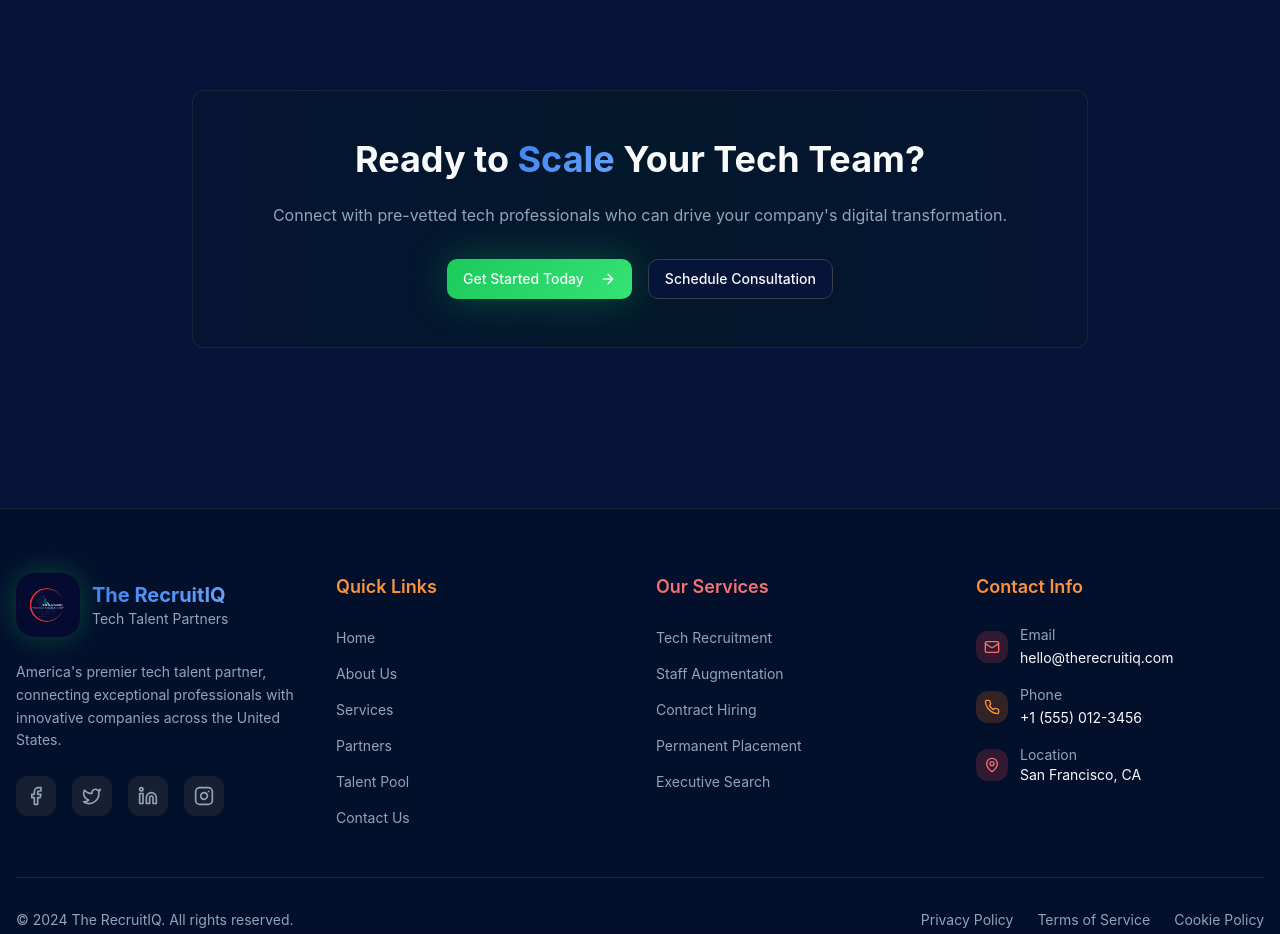
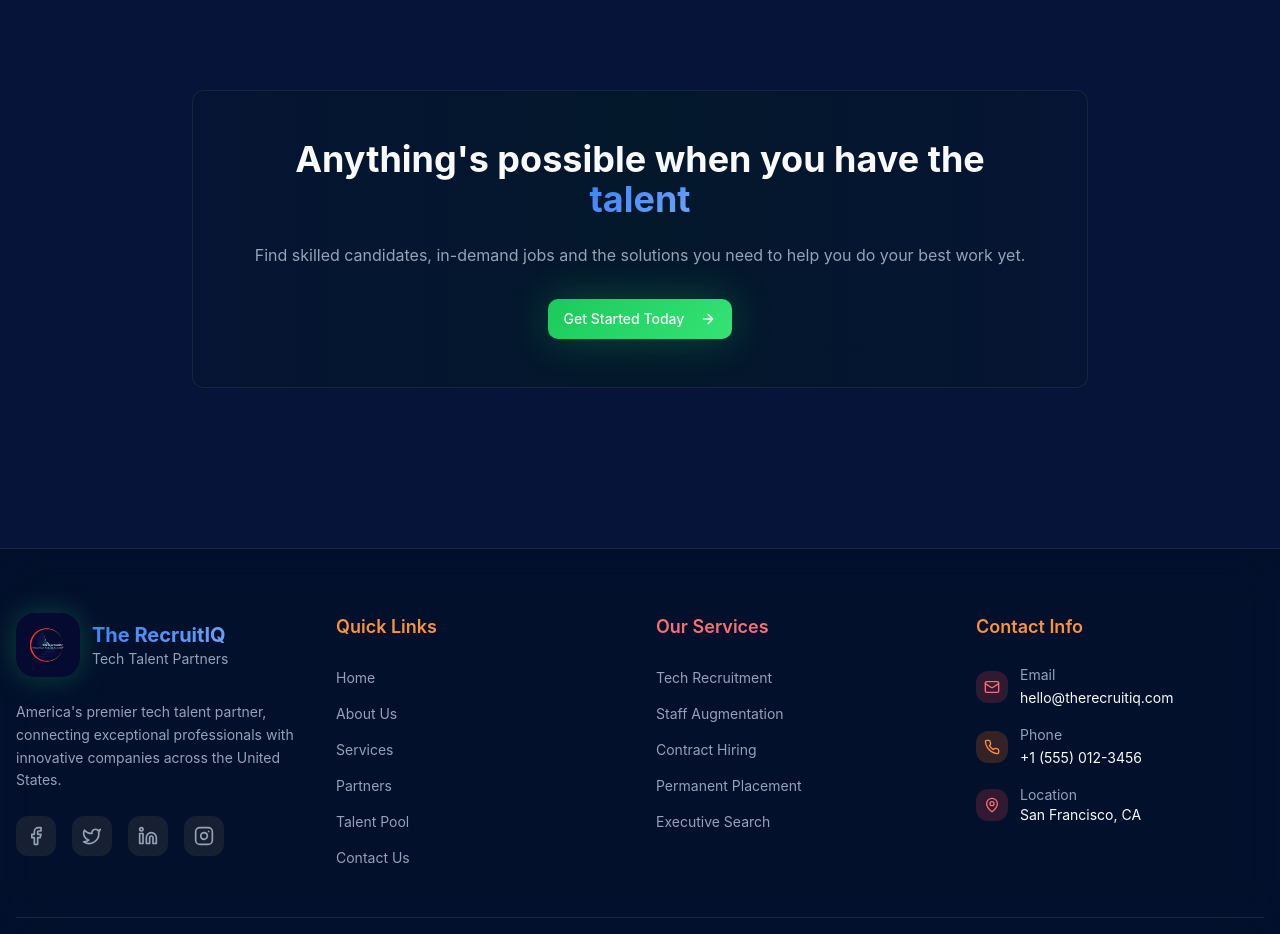
Before and after one commit to RahulAdminRecruitIQ/fluent-design-site, a React (Vite) app: page / in a window 1280 px wide. Shown: the part 1460-2394 px from the top of the page. Built offline with nearby package versions, Linux system fonts and the light colour scheme.

Commit message:
Refactor Home page CTA section
Update the CTA section with new text and remove the schedule consultation button.

```diff
--- a/src/pages/Home.tsx
+++ b/src/pages/Home.tsx
@@ -145,18 +145,15 @@ const Home = () => {
             <div className="absolute inset-0 bg-gradient-to-r from-primary/5 via-accent/5 to-primary/5" />
             <div className="relative z-10">
               <h2 className="text-3xl md:text-4xl font-bold mb-6 animate-slide-up">
-                Ready to <span className="text-gradient-primary">Scale</span> Your Tech Team?
+                Anything's possible when you have the <span className="text-gradient-primary">talent</span>
               </h2>
               <p className="text-muted-foreground mb-8 animate-slide-up delay-200">
-                Connect with pre-vetted tech professionals who can drive your company's digital transformation.
+                Find skilled candidates, in-demand jobs and the solutions you need to help you do your best work yet.
               </p>
-              <div className="flex flex-col sm:flex-row gap-4 justify-center animate-slide-up delay-300">
+              <div className="flex justify-center animate-slide-up delay-300">
                 <Button onClick={handleGetStarted} className="btn-gradient-accent">
                   Get Started Today
                   <ArrowRight className="w-4 h-4 ml-2" />
-                </Button>
-                <Button variant="outline" className="glass-effect">
-                  Schedule Consultation
                 </Button>
               </div>
             </div>
```
